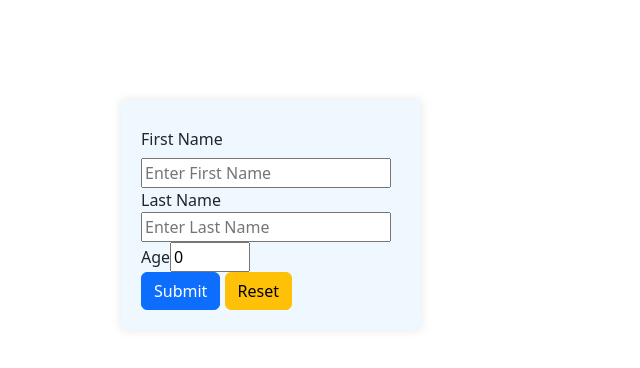
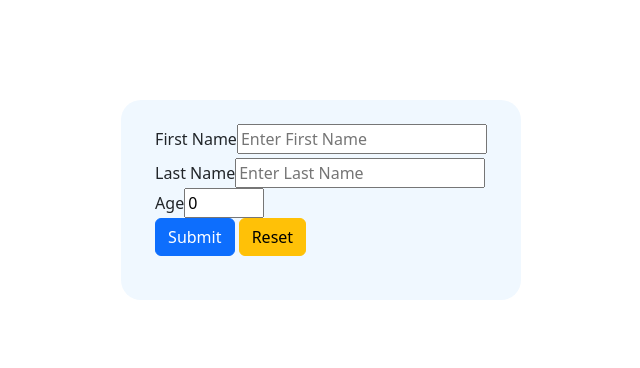
Before and after one commit to klmadhu247/samplerepo, a React (Create React App) app: page / in a window 1280 px wide. Shown: the top 368 px of the page, without its empty margins (279-919 px from the left). Built offline with nearby package versions, Linux system fonts and the light colour scheme.

Commit message:
Updated css using flex

```diff
--- a/src/Toggle.css
+++ b/src/Toggle.css
@@ -1,13 +1,15 @@
-.container-flex {
-    background-color: #f0f8ff;
-    border: 400px;
+.form {
+    display:flex;
+   margin-top: 100px;
+  justify-content: center;
+    background-color: aliceblue;
+    align-content: center;
+
+    width: 400px;
     margin-left: 400px;
-    margin-bottom: 200px;
-    margin-top: 100px;
-    padding: 20px;
-    box-sizing: border-box;
+    height: 200px;
+    padding-top: 20px;
+    border-radius: 20px;
 
-    width: 300px;
-    box-shadow: 0 0 10px rgba(0, 0, 0, 0.1);
 
 }
--- a/src/Toggle_D8.js
+++ b/src/Toggle_D8.js
@@ -44,7 +44,7 @@ handleChange =(e)=>
 
 render(){
     return(
-        <div className='container-flex'>
+        <div className='form'>
            {!this.state.onSubmit && <div>
             <label className='col sm-2 col-form-label' >First Name </label>
             <input type='text' name='fname' value={this.state.fname} onChange={this.handleChange}  style={{width:'250px'}} placeholder="Enter First Name" className='col sm-4'/> <br/>
```
